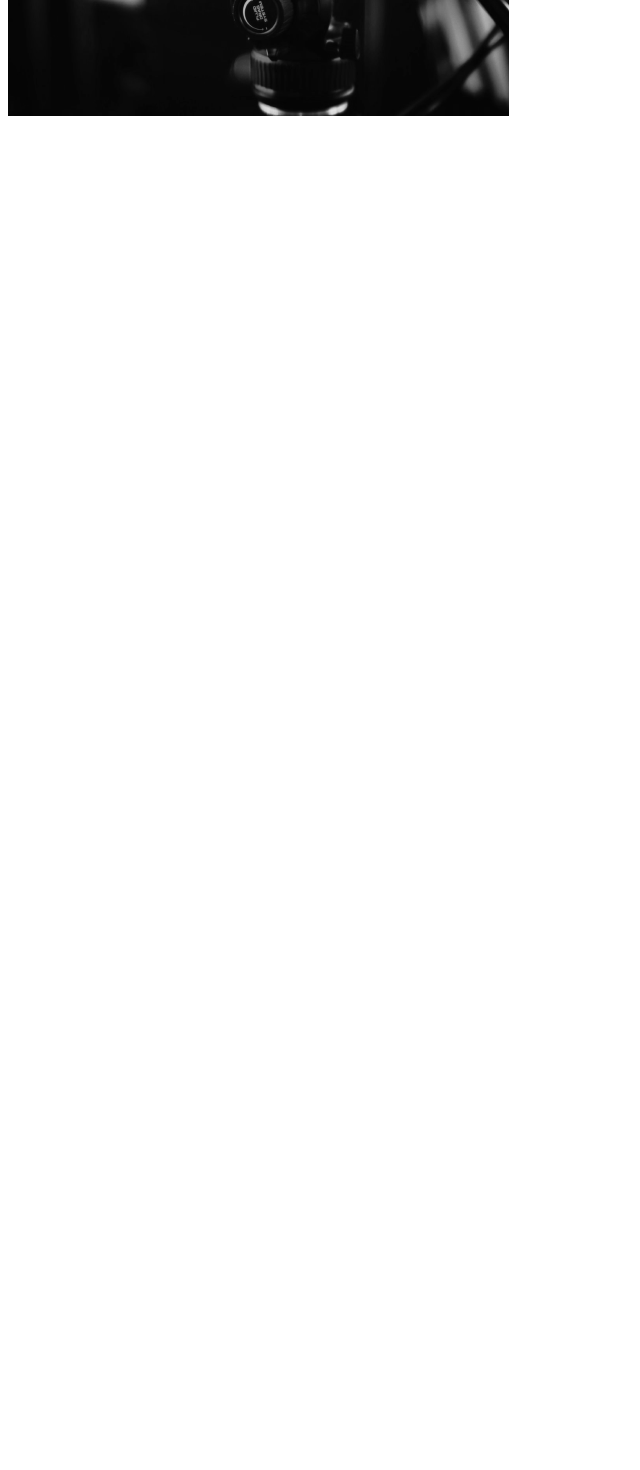
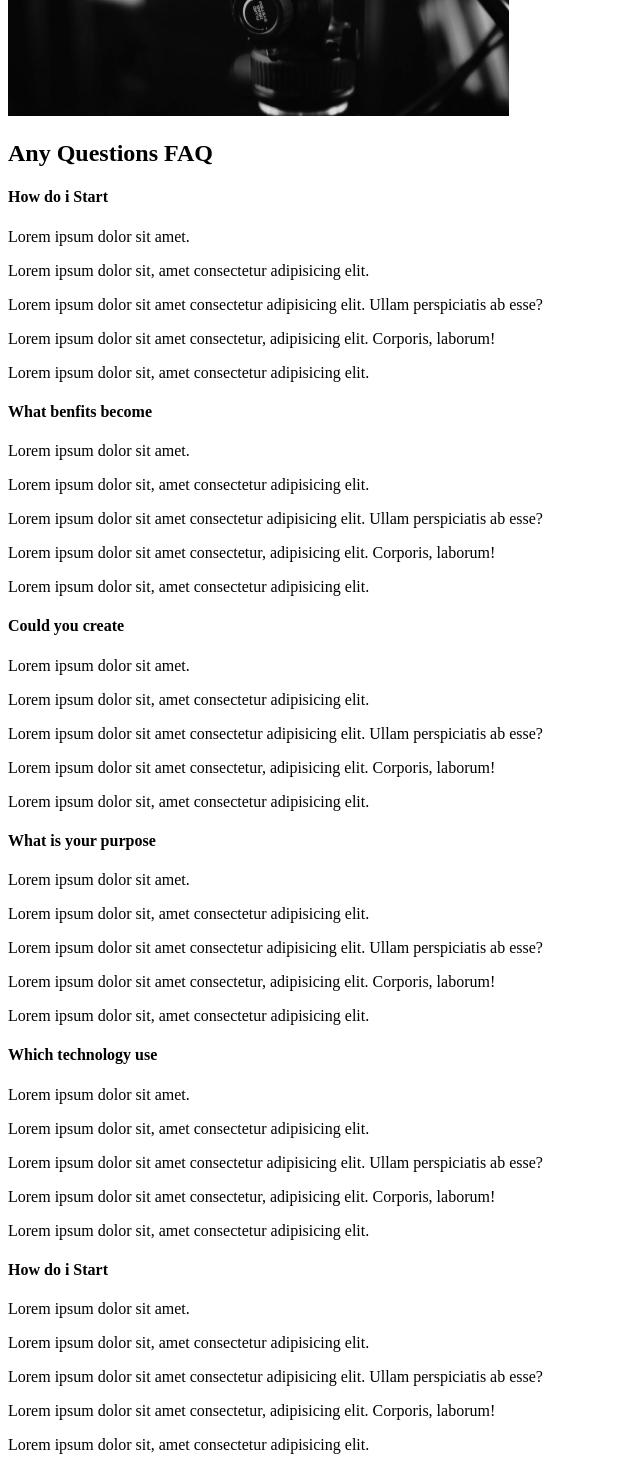
Before and after one commit to rohithramesh44/react-style-project, a React (Create React App) app: page / in a window 1280 px wide. Shown: the part 2245-3715 px from the top of the page, without its empty margins (0-640 px from the left). Before the commit the page ends 2373 px from the top, so only its background shows below. Built offline with nearby package versions, Linux system fonts and the light colour scheme.

Commit message:
Faq sectionHtml added

```diff
--- /dev/null
+++ b/src/components/FaqSection.js
@@ -0,0 +1,109 @@
+import React from "react";
+
+const FaqSection = () => {
+  return (
+    <div className="faq">
+      <h2>
+        Any Questions <span>FAQ</span>
+      </h2>
+      <div className="question">
+        <h4>How do i Start</h4>
+        <div className="answer">
+          <p>Lorem ipsum dolor sit amet.</p>
+          <p>Lorem ipsum dolor sit, amet consectetur adipisicing elit.</p>
+          <p>
+            Lorem ipsum dolor sit amet consectetur adipisicing elit. Ullam
+            perspiciatis ab esse?
+          </p>
+          <p>
+            Lorem ipsum dolor sit amet consectetur, adipisicing elit. Corporis,
+            laborum!
+          </p>
+          <p>Lorem ipsum dolor sit, amet consectetur adipisicing elit.</p>
+        </div>
+      </div>
+      <div className="question">
+        <h4>What benfits become</h4>
+        <div className="answer">
+          <p>Lorem ipsum dolor sit amet.</p>
+          <p>Lorem ipsum dolor sit, amet consectetur adipisicing elit.</p>
+          <p>
+            Lorem ipsum dolor sit amet consectetur adipisicing elit. Ullam
+            perspiciatis ab esse?
+          </p>
+          <p>
+            Lorem ipsum dolor sit amet consectetur, adipisicing elit. Corporis,
+            laborum!
+          </p>
+          <p>Lorem ipsum dolor sit, amet consectetur adipisicing elit.</p>
+        </div>
+      </div>
+      <div className="question">
+        <h4>Could you create</h4>
+        <div className="answer">
+          <p>Lorem ipsum dolor sit amet.</p>
+          <p>Lorem ipsum dolor sit, amet consectetur adipisicing elit.</p>
+          <p>
+            Lorem ipsum dolor sit amet consectetur adipisicing elit. Ullam
+            perspiciatis ab esse?
+          </p>
+          <p>
+            Lorem ipsum dolor sit amet consectetur, adipisicing elit. Corporis,
+            laborum!
+          </p>
+          <p>Lorem ipsum dolor sit, amet consectetur adipisicing elit.</p>
+        </div>
+      </div>
+      <div className="question">
+        <h4>What is your purpose</h4>
+        <div className="answer">
+          <p>Lorem ipsum dolor sit amet.</p>
+          <p>Lorem ipsum dolor sit, amet consectetur adipisicing elit.</p>
+          <p>
+            Lorem ipsum dolor sit amet consectetur adipisicing elit. Ullam
+            perspiciatis ab esse?
+          </p>
+          <p>
+            Lorem ipsum dolor sit amet consectetur, adipisicing elit. Corporis,
+            laborum!
+          </p>
+          <p>Lorem ipsum dolor sit, amet consectetur adipisicing elit.</p>
+        </div>
+      </div>
+      <div className="question">
+        <h4>Which technology use</h4>
+        <div className="answer">
+          <p>Lorem ipsum dolor sit amet.</p>
+          <p>Lorem ipsum dolor sit, amet consectetur adipisicing elit.</p>
+          <p>
+            Lorem ipsum dolor sit amet consectetur adipisicing elit. Ullam
+            perspiciatis ab esse?
+          </p>
+          <p>
+            Lorem ipsum dolor sit amet consectetur, adipisicing elit. Corporis,
+            laborum!
+          </p>
+          <p>Lorem ipsum dolor sit, amet consectetur adipisicing elit.</p>
+        </div>
+      </div>
+      <div className="question">
+        <h4>How do i Start</h4>
+        <div className="answer">
+          <p>Lorem ipsum dolor sit amet.</p>
+          <p>Lorem ipsum dolor sit, amet consectetur adipisicing elit.</p>
+          <p>
+            Lorem ipsum dolor sit amet consectetur adipisicing elit. Ullam
+            perspiciatis ab esse?
+          </p>
+          <p>
+            Lorem ipsum dolor sit amet consectetur, adipisicing elit. Corporis,
+            laborum!
+          </p>
+          <p>Lorem ipsum dolor sit, amet consectetur adipisicing elit.</p>
+        </div>
+      </div>
+    </div>
+  );
+};
+
+export default FaqSection;
--- a/src/pages/AboutUs.js
+++ b/src/pages/AboutUs.js
@@ -1,5 +1,6 @@
 import React from "react";
 import AboutSection from "../components/AboutSection";
+import FaqSection from "../components/FaqSection";
 import ServicesSection from "../components/ServicesSection";
 
 const AboutUs = () => {
@@ -7,6 +8,7 @@ const AboutUs = () => {
     <>
       <AboutSection />
       <ServicesSection />
+      <FaqSection />
     </>
   );
 };
```
